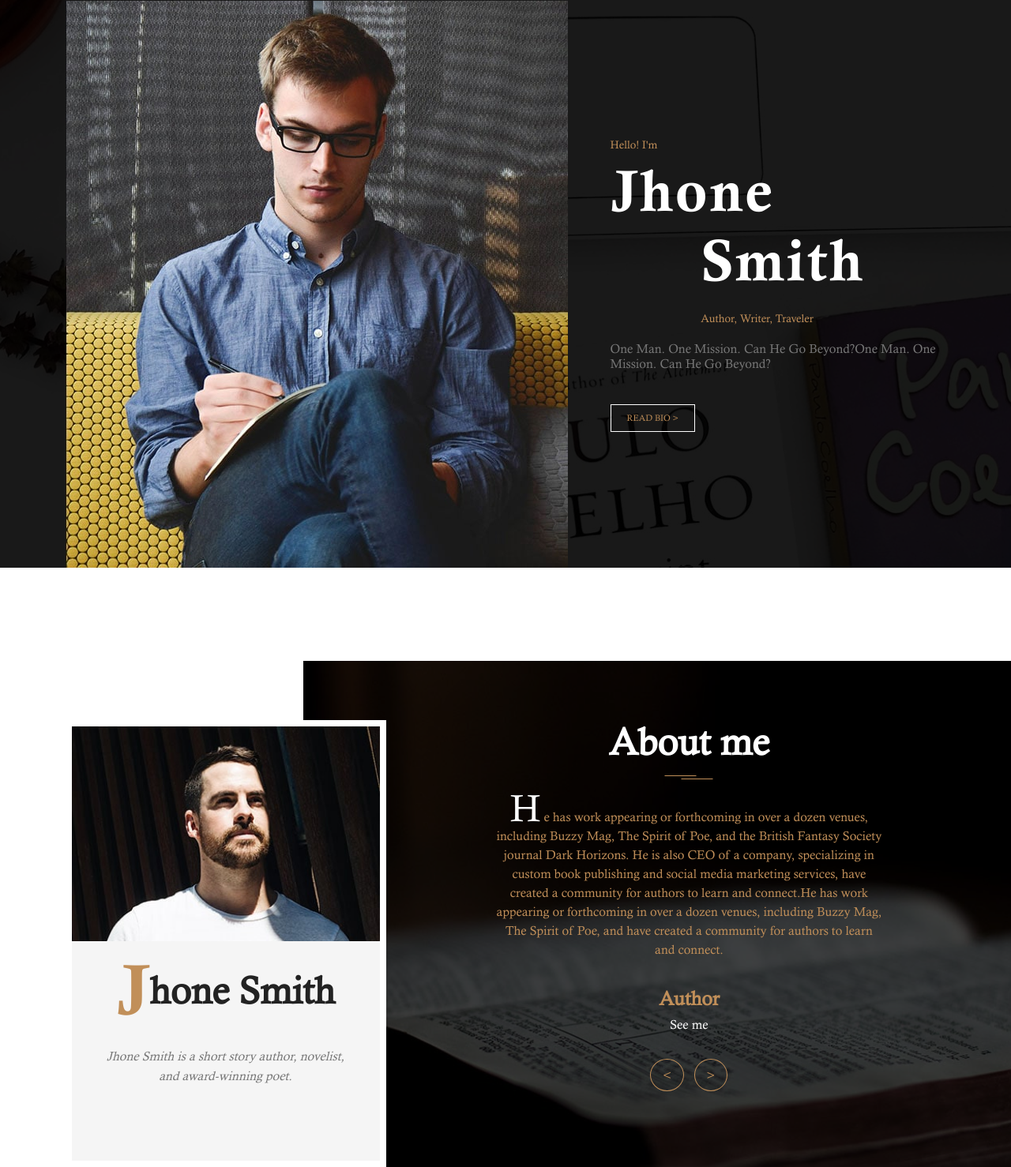
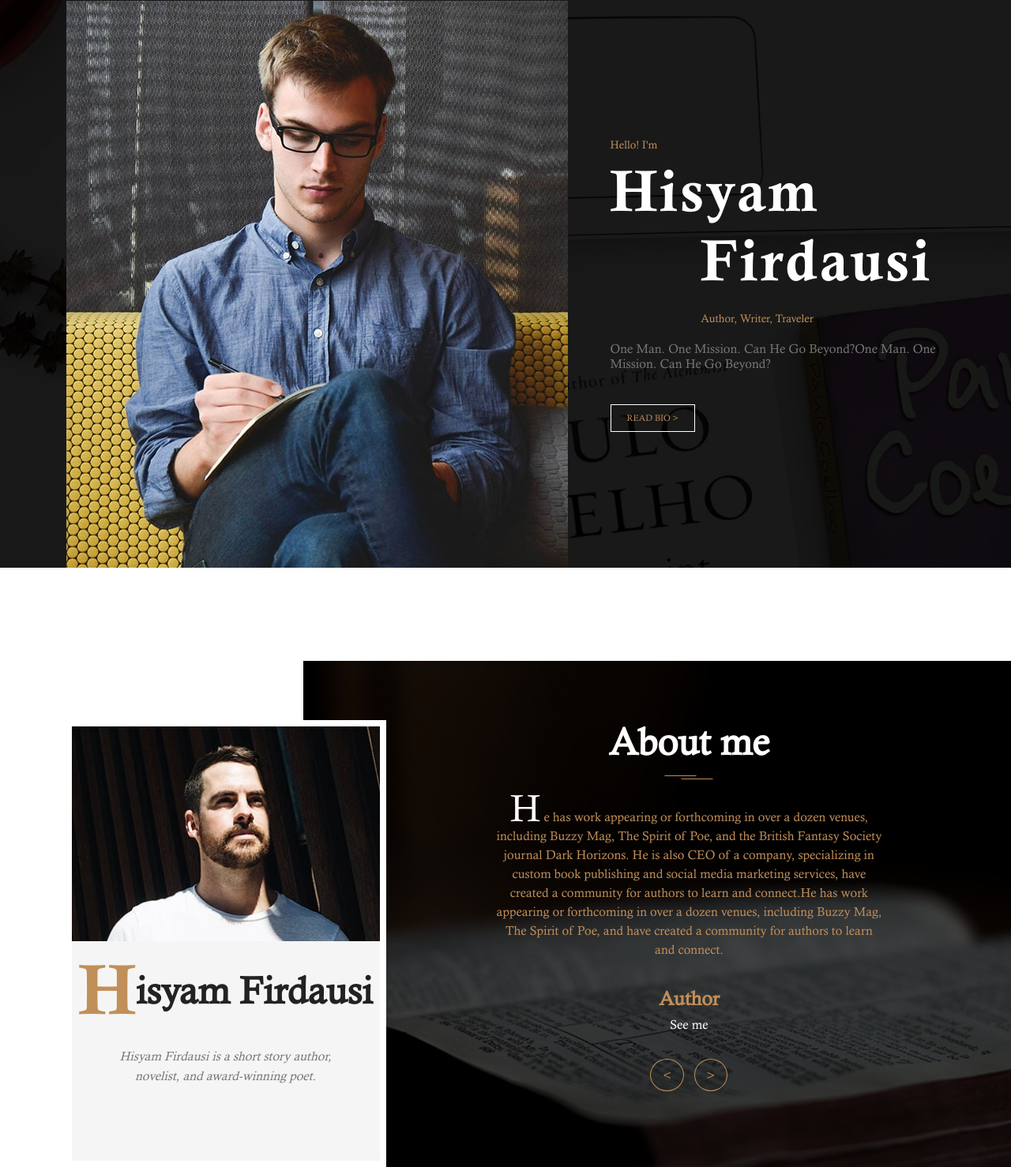
Before and after one commit to DausSniperX16/DausProfile, a plain HTML site: page index.html in a window 1280 px wide. Shown: the part 179-1657 px from the top of the page at 79% size. Drawn offline with Linux system fonts and the light colour scheme.

Commit message:
Update index.html

```diff
--- a/index.html
+++ b/index.html
@@ -53,10 +53,10 @@
 			<div class="top-banner__text">
 				<div class="top-banner__text-up">
 					<span class="brand-span">Hello! I'm</span>
-					<h2 class="top-banner__h2">Jhone</h2>
+					<h2 class="top-banner__h2">Hisyam</h2>
 				</div>
 				<div class="top-banner__text-down">
-					<h2 class="top-banner__h2">Smith</h2>
+					<h2 class="top-banner__h2">Firdausi</h2>
 					<span class="brand-span">Author, Writer, Traveler</span>
 				</div>
 				<p>One Man. One Mission. Can He Go Beyond?One Man. One Mission. Can He Go Beyond?</p>
@@ -75,10 +75,10 @@
 				</div>
 				<div class="portfolio__bottom">
 					<div class="portfolio__name">
-						<span>J</span>
-						<h2 class="universal-h2">hone Smith</h2>
+						<span>H</span>
+						<h2 class="universal-h2">isyam Firdausi</h2>
 					</div>
-					<p>Jhone Smith is a short story author, novelist, and award-winning poet.</p>
+					<p>Hisyam Firdausi is a short story author, novelist, and award-winning poet.</p>
 				</div>
 			</article>
 			<div class="about-me__text">
```
